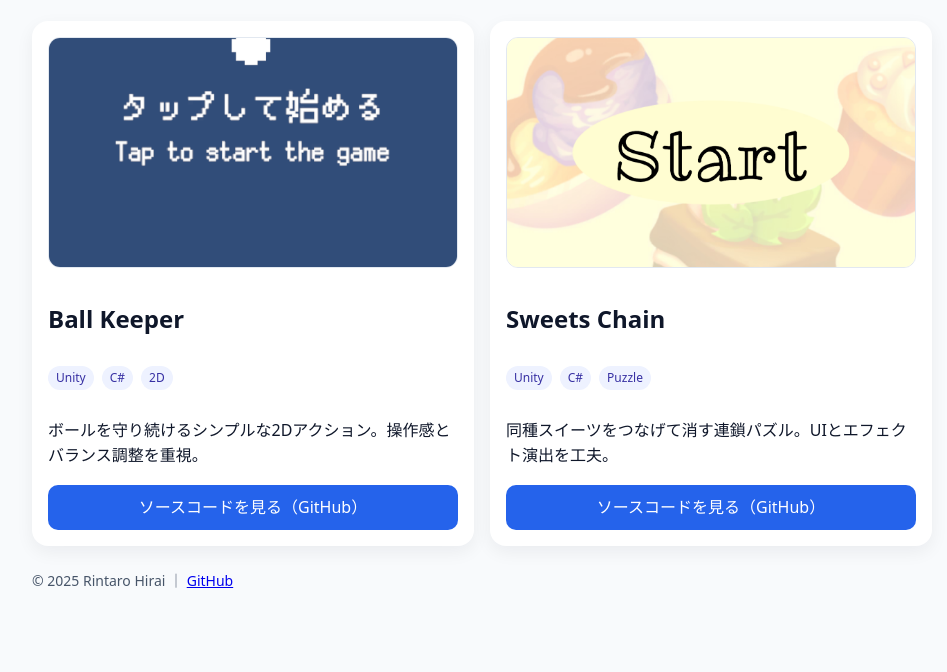
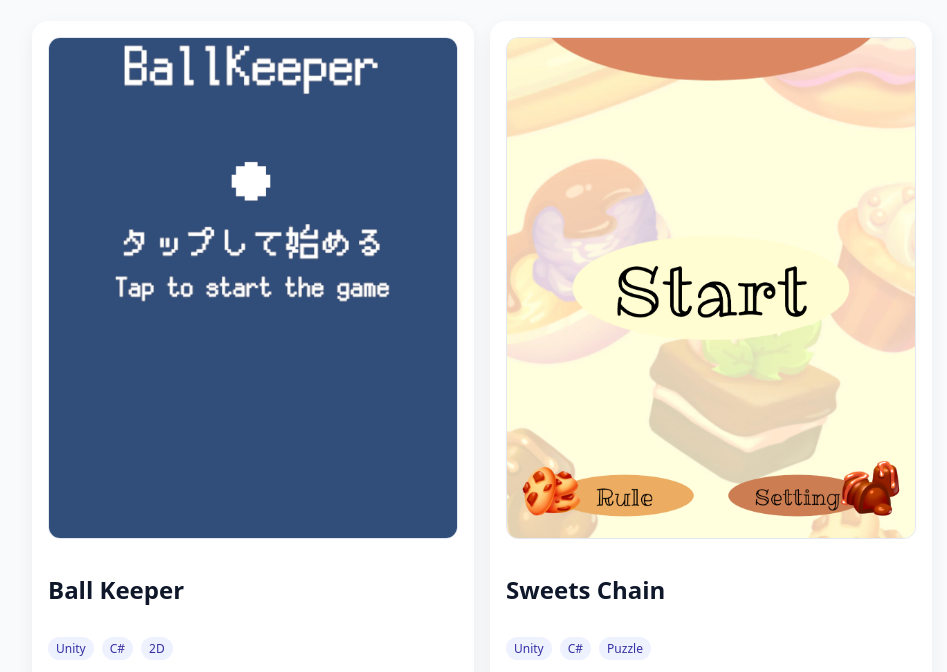
Before and after one commit to Rintaro58511/Rintaro58511.github.io, a plain HTML site: page index.html in a window 1280 px wide. Shown: the part 128-800 px from the top of the page, without its empty margins (158-1105 px from the left). Drawn offline with Linux system fonts and the light colour scheme.

Commit message:
Update index.html

```diff
--- a/index.html
+++ b/index.html
@@ -27,7 +27,7 @@
   <main class="grid">
     <!-- Ball Keeper -->
     <section class="card">
-      <img src="apps/ball-keeper/Images/IMG_6719.PNG" alt="Ball Keeper のスクリーンショット" class="thumb" />
+      <img src="apps/ball-keeper/Images/IMG_6719.PNG" alt="Ball Keeper のスクリーンショット" class="thumb" height="500"/>
       <h2>Ball Keeper</h2>
       <div class="tags">
         <span class="tag">Unity</span><span class="tag">C#</span><span class="tag">2D</span>
@@ -41,7 +41,7 @@
 
     <!-- Sweets Chain -->
     <section class="card">
-      <img src="apps/sweets-chain/Images/IMG_6720.PNG" alt="Sweets Chain のスクリーンショット" class="thumb" />
+      <img src="apps/sweets-chain/Images/IMG_6720.PNG" alt="Sweets Chain のスクリーンショット" class="thumb" height="500"/>
       <h2>Sweets Chain</h2>
       <div class="tags">
         <span class="tag">Unity</span><span class="tag">C#</span><span class="tag">Puzzle</span>
```
